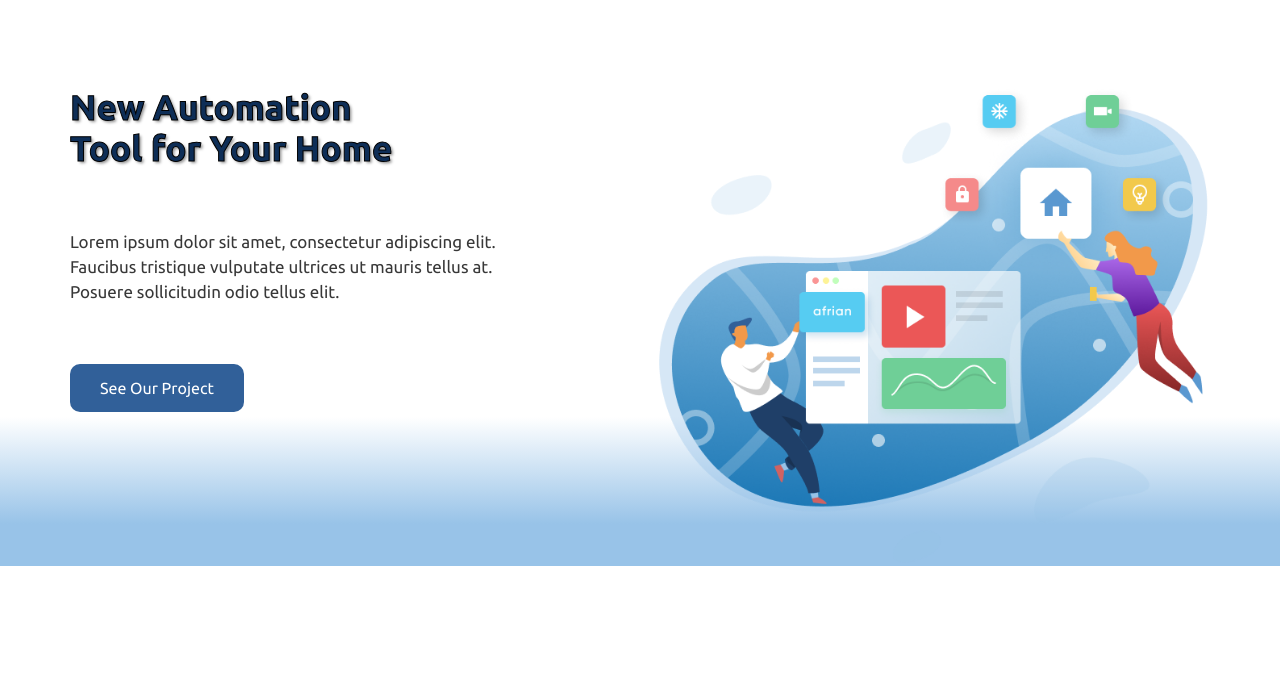
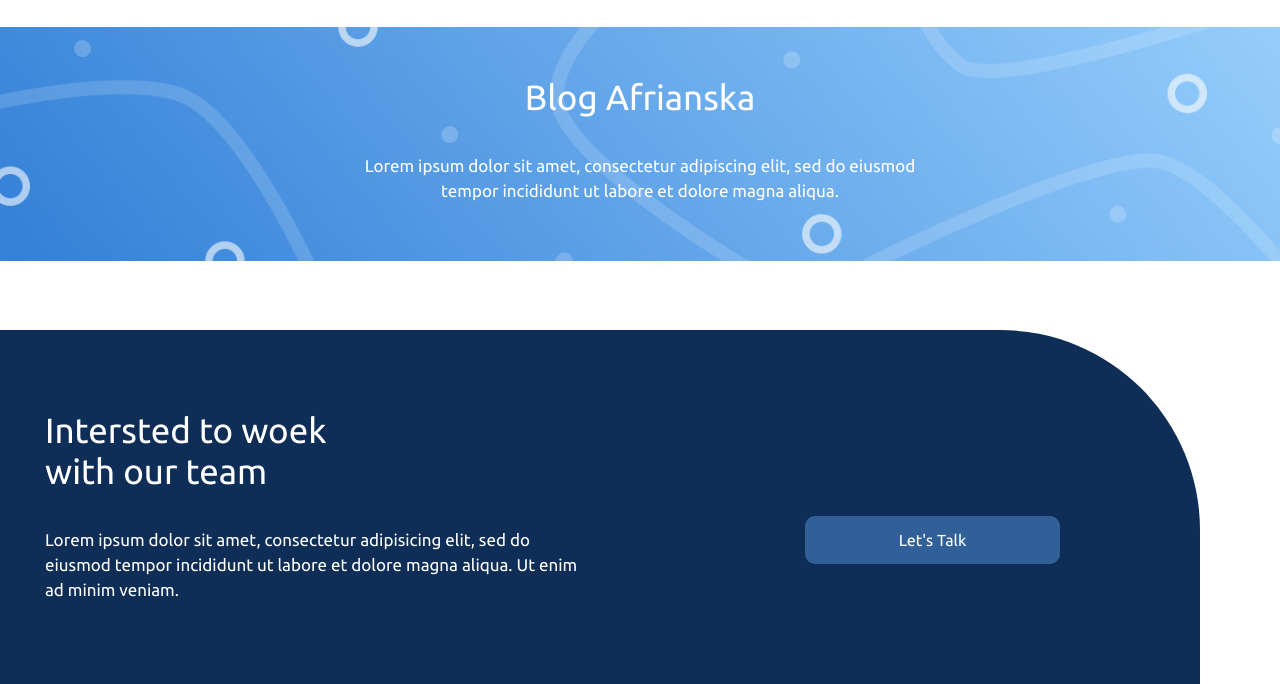
Before and after one commit to Gab-lima/template-afrianska, a website: page blog.html in a window 1280 px wide. Shown: the part 113-797 px from the top of the page. Drawn offline with Linux system fonts and the light colour scheme.

Commit message:
banner-blue

```diff
--- a/blog.html
+++ b/blog.html
@@ -8,7 +8,7 @@
   </head>
 
   <body>
-  <header class="main-header separate-base">
+  <header class="main-header not-separate">
 			<div class="container">
 
 				<a href="#" class="logo logo-header" title="Logo Glenmark">
@@ -42,23 +42,11 @@
     </header>
 
     <!---banner header--->
-    <section class="header separate-double">
+    <section class="banner-blue">
       <div class="container">
-        <div class="row">
-          <div class="xs-12 md-6">
-            <div class="write-banner">
-              <h3 class="separate-base text-bold">New Automation <br>
-                Tool for Your Home</h3>
-                <p class="separate-base">Lorem ipsum dolor sit amet, consectetur adipiscing elit. <br>
-                  Faucibus tristique vulputate ultrices ut mauris tellus at. <br>
-                   Posuere sollicitudin odio tellus elit.</p>
-                   <a class="btn" href="">See Our Project</a>
-            </div>
-          </div>
-
-          <div class="xs-12 md-6">
-            <img src="./images/illustration-home.png" alt="">
-          </div>
+        <div class="mask-blue">
+          <h3 class="text-white">Blog Afrianska</h3>
+          <p class="text-white">Lorem ipsum dolor sit amet, consectetur adipiscing elit, sed do eiusmod <br> tempor incididunt ut labore et dolore magna aliqua. </p>
         </div>
       </div>
 
--- /dev/null
+++ b/src/styles/components/banner-blue.scss
@@ -0,0 +1,15 @@
+.banner-blue{
+    background-image: url(../images/mask-blue.png);
+    background-repeat: no-repeat;
+    background-size: cover;
+    background-size: 100%;
+    padding: 50px 0;
+    margin-bottom: 60px;
+    .container{
+        text-align: center;
+        .mask-blue{
+            h3{}
+            p{}
+        }
+    }
+}
--- a/src/styles/components/header.scss
+++ b/src/styles/components/header.scss
@@ -1,4 +1,5 @@
 header{
+    margin-bottom: 60px;
     .container{
        display: flex;
        justify-content: space-between;
```
Also changed, not shown: dist/styles.min.css, images/mask-blue.png (added).
